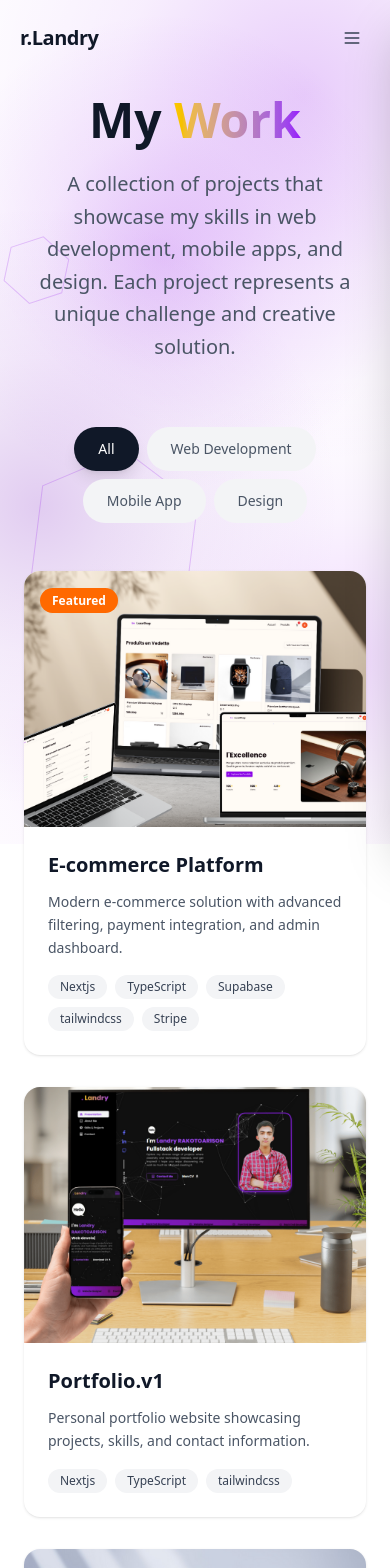
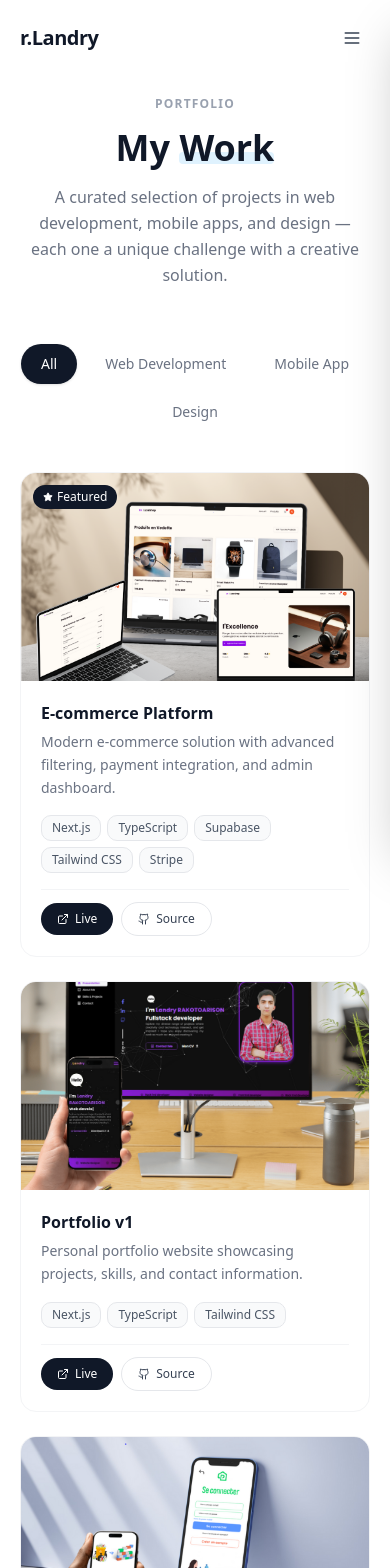
Before and after one commit to rakotoarisonlandry/portfolioV.02, a Next.js app: page /work in a window 390 px wide. Shown: the top 1568 px of the page. Built offline with nearby package versions, Linux system fonts and the light colour scheme.

Commit message:
refactor: enhance Services and Work pages with improved layout, styling, and new components; update project details and descriptions for clarity

```diff
--- a/src/app/services/page.tsx
+++ b/src/app/services/page.tsx
@@ -1,7 +1,8 @@
 "use client";
-import { Button } from "@/components/ui/button";
-import { Code, Smartphone, Globe, Zap, Users } from "lucide-react";
-import { redirect } from "next/navigation";
+
+import Link from "next/link";
+import { Code, Smartphone, Globe, Users, ArrowRight, CheckCircle2 } from "lucide-react";
+
 
 const services = [
   {
@@ -9,105 +10,124 @@ const services = [
     title: "Web Development",
     description:
       "Custom web applications built with modern technologies like React, Next.js, and Node.js.",
-    features: [
-      "Responsive Design",
-      "Performance Optimization",
-      "SEO Friendly",
-      "Modern Frameworks",
-    ],
+    features: ["Responsive Design", "Performance Optimization", "SEO Friendly", "Modern Frameworks"],
   },
   {
     icon: Smartphone,
     title: "Mobile App Development",
     description:
       "Native and cross-platform mobile applications for iOS and Android using React Native and Flutter.",
-    features: [
-      "Cross-platform",
-      "Native Performance",
-      "App Store Deployment",
-      "Push Notifications",
-    ],
+    features: ["Cross-platform", "Native Performance", "App Store Deployment", "Push Notifications"],
   },
   {
     icon: Globe,
     title: "E-commerce Solutions",
     description:
       "Complete e-commerce platforms with payment integration, inventory management, and analytics.",
-    features: [
-      "Payment Integration",
-      "Inventory Management",
-      "Analytics Dashboard",
-      "Admin Panel",
-    ],
+    features: ["Payment Integration", "Inventory Management", "Analytics Dashboard", "Admin Panel"],
   },
   {
     icon: Users,
     title: "Consulting & Strategy",
     description:
       "Technical consulting and strategic planning for your digital transformation projects.",
-    features: [
-      "Technical Audit",
-      "Strategy Planning",
-      "Team Training",
-      "Best Practices",
-    ],
+    features: ["Technical Audit", "Strategy Planning", "Team Training", "Best Practices"],
   },
 ];
 
+const process = [
+  { step: "01", title: "Discovery", description: "Understanding your goals, requirements, and target audience." },
+  { step: "02", title: "Planning", description: "Creating a detailed project roadmap and timeline." },
+  { step: "03", title: "Design & Build", description: "Bringing your vision to life with clean code and beautiful design." },
+  { step: "04", title: "Launch & Support", description: "Deploying your project and providing ongoing support." },
+];
+
+
 export default function ServicesPage() {
   return (
-    <div className="pt-24 pb-16">
-      {/* Hero Section */}
-      <section className="px-6 lg:px-8 mb-16">
-        <div className="max-w-7xl mx-auto text-center">
-          <div className="space-y-6">
-            <h1 className="text-5xl lg:text-6xl font-bold text-gray-900">
-              My <span className="gradient-text">Services</span>
+    <div className="pt-24 pb-0 bg-white">
+
+      <section className="px-5 sm:px-8 lg:px-10 mb-16">
+        <div className="max-w-3xl mx-auto text-center">
+          <p className="text-xs font-semibold tracking-widest text-gray-400 uppercase mb-4">
+            What I offer
+          </p>
+          <h1 className="text-4xl sm:text-5xl font-bold text-gray-900 mb-4">
+            My{" "}
+            <span className="relative inline-block">
+              <span className="relative z-10">Services</span>
+              <span className="absolute inset-x-0 bottom-1 h-3 bg-sky-100 -z-0 rounded" />
+            </span>
           </h1>
-            <p className="text-xl text-gray-600 max-w-3xl mx-auto leading-relaxed">
-              I offer a comprehensive range of digital services to help bring
-              your ideas to life and grow your business online.
+          <p className="text-gray-500 text-base leading-relaxed max-w-2xl mx-auto">
+            A comprehensive range of digital services to bring your ideas to life
+            and grow your business online.
           </p>
-          </div>
         </div>
       </section>
 
-      {/* Services Grid */}
-      <section className="px-6 lg:px-8 mb-20">
-        <div className="max-w-7xl mx-auto">
-          <div className="grid md:grid-cols-2 lg:grid-cols-3 gap-8">
-            {services.map((service) => (
+      <section className="px-5 sm:px-8 lg:px-10 mb-20">
+        <div className="max-w-6xl mx-auto grid sm:grid-cols-2 gap-5">
+          {services.map(({ icon: Icon, title, description, features }) => (
             <div
-                key={service.title}
-                className="bg-white border border-gray-200 rounded-2xl p-8 hover:shadow-xl transition-all duration-300 group"
+              key={title}
+              className="group rounded-2xl border border-gray-100 bg-white p-6 sm:p-7 hover:shadow-lg hover:-translate-y-0.5 transition-all duration-300"
             >
-                <div className="mb-6">
-                  <div className="w-16 h-16 accent-bg rounded-2xl flex items-center justify-center mb-4 group-hover:scale-110 transition-transform duration-300">
-                    <service.icon className="text-white" size={28} />
+              {/* Icon */}
+              <span className="inline-flex items-center justify-center w-11 h-11 rounded-xl bg-gray-900 mb-5 group-hover:scale-105 transition-transform duration-300">
+                <Icon size={20} className="text-white" />
+              </span>
+
+              <h3 className="text-lg font-bold text-gray-900 mb-2">{title}</h3>
+              <p className="text-gray-500 text-sm leading-relaxed mb-5">{description}</p>
+
+              <div className="space-y-2">
+                <p className="text-xs font-semibold text-gray-400 uppercase tracking-wider mb-3">
+                  What's included
+                </p>
+                {features.map((f) => (
+                  <div key={f} className="flex items-center gap-2.5">
+                    <CheckCircle2 size={14} className="text-emerald-500 shrink-0" />
+                    <span className="text-sm text-gray-600">{f}</span>
                   </div>
-                  <h3 className="text-2xl font-bold text-gray-900 mb-3">
-                    {service.title}
-                  </h3>
-                  <p className="text-gray-600 leading-relaxed mb-6">
-                    {service.description}
+                ))}
+              </div>
+            </div>
+          ))}
+        </div>
+      </section>
+
+      <section className="px-5 sm:px-8 lg:px-10 py-20 bg-gray-50">
+        <div className="max-w-5xl mx-auto">
+          <div className="text-center mb-14">
+            <p className="text-xs font-semibold tracking-widest text-gray-400 uppercase mb-3">
+              How it works
+            </p>
+            <h2 className="text-3xl sm:text-4xl font-bold text-gray-900 mb-3">
+              My{" "}
+              <span className="relative inline-block">
+                <span className="relative z-10">Process</span>
+                <span className="absolute inset-x-0 bottom-1 h-3 bg-sky-100 -z-0 rounded" />
+              </span>
+            </h2>
+            <p className="text-gray-500 text-sm max-w-xl mx-auto leading-relaxed">
+              A structured approach to ensure your project is delivered on time and exceeds expectations.
             </p>
           </div>
 
-                <div className="space-y-4 mb-6">
-                  <h4 className="font-semibold text-gray-900">
-                    What&apos;s included:
-                  </h4>
-                  <ul className="space-y-2">
-                    {service.features.map((feature) => (
-                      <li
-                        key={feature}
-                        className="flex items-center text-sm text-gray-600"
-                      >
-                        <div className="w-2 h-2 bg-orange-500 rounded-full mr-3 flex-shrink-0" />
-                        {feature}
-                      </li>
-                    ))}
-                  </ul>
+          <div className="grid sm:grid-cols-2 lg:grid-cols-4 gap-6">
+            {process.map(({ step, title, description }, i) => (
+              <div key={step} className="relative">
+                {/* connector line */}
+                {i < process.length - 1 && (
+                  <span className="hidden lg:block absolute top-5 left-[calc(100%-1rem)] w-8 h-px bg-gray-200 z-0" />
+                )}
+                <div className="flex flex-col items-center text-center">
+                  <span className="flex items-center justify-center w-10 h-10 rounded-full bg-gray-900 text-white text-sm font-bold mb-4 z-10">
+                    {step}
+                  </span>
+                  <h3 className="font-bold text-gray-900 text-sm mb-1.5">{title}</h3>
+                  <p className="text-gray-500 text-xs leading-relaxed">{description}</p>
                 </div>
               </div>
             ))}
@@ -115,85 +135,32 @@ export default function ServicesPage() {
         </div>
       </section>
 
-      {/* Process Section */}
-      <section className="px-6 lg:px-8 mb-20 bg-transparent py-20">
-        <div className="max-w-7xl mx-auto">
-          <div className="text-center mb-16">
-            <h2 className="text-4xl font-bold text-gray-900 mb-4">
-              My Process
+      <section className="px-5 sm:px-8 lg:px-10 py-20 bg-gray-900">
+        <div className="max-w-3xl mx-auto text-center">
+          <p className="text-xs font-semibold tracking-widest text-gray-500 uppercase mb-4">
+            Let's build together
+          </p>
+          <h2 className="text-3xl sm:text-4xl font-bold text-white mb-4">
+            Ready to start your project?
           </h2>
-            <p className="text-gray-600 max-w-2xl mx-auto">
-              A structured approach to ensure your project is delivered on time
-              and exceeds expectations.
+          <p className="text-gray-400 text-base leading-relaxed mb-8 max-w-xl mx-auto">
+            Let's discuss your ideas and create something remarkable together.
+            I'm here to help you succeed.
           </p>
-          </div>
-
-          <div className="grid md:grid-cols-2 lg:grid-cols-4 gap-8">
-            {[
-              {
-                step: "01",
-                title: "Discovery",
-                description:
-                  "Understanding your goals, requirements, and target audience.",
-              },
-              {
-                step: "02",
-                title: "Planning",
-                description:
-                  "Creating a detailed project roadmap and timeline.",
-              },
-              {
-                step: "03",
-                title: "Design & Development",
-                description:
-                  "Bringing your vision to life with clean code and beautiful design.",
-              },
-              {
-                step: "04",
-                title: "Launch & Support",
-                description:
-                  "Deploying your project and providing ongoing support.",
-              },
-            ].map((phase) => (
-              <div key={phase.step} className="text-center">
-                <div className="w-16 h-16 accent-bg rounded-full flex items-center justify-center text-white font-bold text-xl mx-auto mb-4">
-                  {phase.step}
-                </div>
-                <h3 className="text-xl font-bold text-gray-900 mb-3">
-                  {phase.title}
-                </h3>
-                <p className="text-gray-600">{phase.description}</p>
-              </div>
-            ))}
-          </div>
-        </div>
-      </section>
-
-      {/* CTA Section */}
-      <section className="px-6 lg:px-8">
-        <div className="max-w-4xl mx-auto text-center">
-          <div className="bg-gradient-to-r from-orange-50 to-yellow-50 rounded-3xl p-12">
-            <h2 className="text-3xl font-bold text-gray-900 mb-4">
-              Ready to Start Your Project?
-            </h2>
-            <p className="text-gray-600 mb-8 max-w-2xl mx-auto">
-              Let&apos;s discuss your ideas and create something amazing
-              together. I&apos;m here to help you succeed.
-            </p>
-            <div className="flex flex-col sm:flex-row gap-4 justify-center">
-              <Button
-                onClick={() => redirect("/")}
-                className="text-gradient text-white px-8 py-4 rounded-full font-semibold hover:shadow-lg transition-all duration-300"
+          <div className="flex flex-col sm:flex-row gap-3 justify-center">
+            <Link
+              href="/contact"
+              className="inline-flex items-center justify-center gap-2 px-6 py-3 rounded-full bg-white text-gray-900 text-sm font-semibold hover:bg-gray-100 hover:-translate-y-px transition-all duration-200"
             >
               Get Started
-              </Button>
-              <Button
-                onClick={() => redirect("/")}
-                className="border-2 border-gray-300 text-gray-700 px-8 py-4 rounded-full font-semibold hover:border-gray-400 transition-all duration-300"
+              <ArrowRight size={15} />
+            </Link>
+            <Link
+              href="/work"
+              className="inline-flex items-center justify-center gap-2 px-6 py-3 rounded-full border border-gray-700 text-white text-sm font-semibold hover:border-gray-500 hover:-translate-y-px transition-all duration-200"
             >
               View Portfolio
-              </Button>
-            </div>
+            </Link>
           </div>
         </div>
       </section>
--- a/src/app/work/page.tsx
+++ b/src/app/work/page.tsx
@@ -1,8 +1,11 @@
 "use client";
 
 import { useState } from "react";
-import { ProjectCard } from "@/components/ui/project-card";
-import { FilterTabs } from "@/components/ui/filter-tabs";
+import { ExternalLink, Github, Star } from "lucide-react";
+import Image from "next/image";
+import Link from "next/link";
+
+// ─── Data ────────────────────────────────────────────────────────────────────
 
 const projects = [
   {
@@ -11,7 +14,7 @@ const projects = [
     description:
       "Modern e-commerce solution with advanced filtering, payment integration, and admin dashboard.",
     image: "/assets/e-commerce.png",
-    tags: ["Nextjs", "TypeScript", "Supabase", "tailwindcss", "Stripe"],
+    tags: ["Next.js", "TypeScript", "Supabase", "Tailwind CSS", "Stripe"],
     category: ["Web Development", "Design"],
     liveUrl: "https://ln-techparadise.vercel.app/",
     githubUrl: "https://github.com/rakotoarisonlandry/Tech-Paradise",
@@ -19,70 +22,63 @@ const projects = [
   },
   {
     id: 2,
-    title: "Portfolio.v1",
+    title: "Portfolio v1",
     description:
       "Personal portfolio website showcasing projects, skills, and contact information.",
     image: "/assets/portfoliov1.png",
-    tags: ["Nextjs", "TypeScript", "tailwindcss"],
+    tags: ["Next.js", "TypeScript", "Tailwind CSS"],
     category: ["Web Development", "Design"],
     liveUrl: "https://landryportfolio.onrender.com/",
     githubUrl: "https://github.com/rakotoarisonlandry/Plastikoo_Front",
   },
   {
     id: 3,
-    title: "Mobile Plastikoo App",
+    title: "Mobile Plastikôo App",
     description:
-      "Secure mobile banking application with biometric authentication and real-time transactions.",
+      "Cross-platform mobile app for plastic waste collection with reward system and community engagement.",
     image: "/assets/mobileapk.png",
-    tags: ["React Native", "Mysql", "TypeScript"],
+    tags: ["React Native", "MySQL", "TypeScript"],
     category: "Mobile App",
   },
   {
     id: 4,
-    title: "Plastikoo plateform",
+    title: "Plastikôo Platform",
     description:
       "Web platform for managing plastic waste collection, recycling processes, and user engagement.",
     image: "/assets/plastikoofront.png",
     liveUrl: "https://plastikoo.mg/",
-    tags: ["Figma", "Illustrator", "Branding"],
+    tags: ["Next.js", "Node.js", "Tailwind CSS"],
     category: "Web Development",
   },
   {
     id: 5,
-    title: "Portfolio.v2",
+    title: "Portfolio v2",
     description:
-      "Redesigned personal portfolio with enhanced UI/UX and responsive design.",
+      "Redesigned personal portfolio with enhanced UI/UX and fully responsive design.",
     image: "/assets/portfolioV2.png",
-    tags: ["NextJs", "", "TypeScript", "tailwindcss"],
+    tags: ["Next.js", "TypeScript", "Tailwind CSS"],
     liveUrl: "https://landrybrigea.vercel.app/",
     githubUrl: "https://github.com/rakotoarisonlandry/Portfolio.v2",
     category: ["Web Development", "Design"],
   },
   {
     id: 6,
-    title: "E-tatasiaka Apk & Web",
+    title: "E-Tatasiaka — Chat App",
     description:
-      "Chat application with real-time messaging, multimedia sharing, and group chats.",
+      "Real-time messaging app with multimedia sharing, group chats, and cross-platform support.",
     image: "/assets/e-tatasiaka.png",
-    tags: [
-      "Nextjs",
-      "React Native",
-      "TypeScript",
-      "tailwindcss",
-      "supabase",
-      "Prisma",
-    ],
+    tags: ["Next.js", "React Native", "TypeScript", "Supabase", "Prisma"],
     category: ["Design"],
     githubUrl: "https://github.com/rakotoarisonlandry/tatasiaka/",
   },
   {
     id: 7,
-    title: "Automated Metropolitan Traffic Management",
+    title: "Metropolitan Traffic Management",
     liveUrl: "https://petri-network-simulation.vercel.app/",
     description:
-      "Using Petri nets to model, simulate and optimize urban transport flows with 5 interconnected stations and 3 automated trains.",
+      "Petri net simulation to model and optimize urban transport flows with 5 stations and 3 automated trains.",
     image: "/assets/petri.png",
-    tags: ["Nextjs"],
+    tags: ["Next.js"],
     category: ["Web Development", "Design"],
     githubUrl: "https://github.com/rakotoarisonlandry/petri-network-simulation",
   },
@@ -90,66 +86,170 @@ const projects = [
 
 const categories = ["All", "Web Development", "Mobile App", "Design"];
 
+// ─── ProjectCard ─────────────────────────────────────────────────────────────
+
+function ProjectCard({
+  title,
+  description,
+  image,
+  tags,
+  liveUrl,
+  githubUrl,
+  featured,
+}: {
+  title: string;
+  description: string;
+  image: string;
+  tags: string[];
+  liveUrl?: string;
+  githubUrl?: string;
+  featured?: boolean;
+}) {
+  return (
+    <div className="group relative flex flex-col rounded-2xl border border-gray-100 bg-white overflow-hidden hover:shadow-lg hover:-translate-y-0.5 transition-all duration-300">
+      {/* Image */}
+      <div className="relative h-52 sm:h-60 bg-gray-50 overflow-hidden">
+        <Image
+          src={image}
+          alt={title}
+          fill
+          className="object-cover group-hover:scale-105 transition-transform duration-500"
+        />
+        {featured && (
+          <span className="absolute top-3 left-3 flex items-center gap-1 px-2.5 py-1 bg-gray-900 text-white text-xs font-medium rounded-full">
+            <Star size={10} fill="white" />
+            Featured
+          </span>
+        )}
+      </div>
+
+      {/* Body */}
+      <div className="flex flex-col flex-1 p-5">
+        <h3 className="font-bold text-gray-900 text-base mb-1.5">{title}</h3>
+        <p className="text-gray-500 text-sm leading-relaxed mb-4 flex-1">{description}</p>
+
+        {/* Tags */}
+        <div className="flex flex-wrap gap-1.5 mb-4">
+          {tags.filter(Boolean).map((tag) => (
+            <span
+              key={tag}
+              className="px-2.5 py-1 bg-gray-50 border border-gray-200 text-gray-600 text-xs font-medium rounded-lg"
+            >
+              {tag}
+            </span>
+          ))}
+        </div>
+
+        {/* Links */}
+        {(liveUrl || githubUrl) && (
+          <div className="flex items-center gap-2 pt-3 border-t border-gray-100">
+            {liveUrl && (
+              <Link
+                href={liveUrl}
+                target="_blank"
+                rel="noopener noreferrer"
+                className="inline-flex items-center gap-1.5 px-4 py-2 bg-gray-900 text-white text-xs font-medium rounded-full hover:bg-gray-700 transition-colors"
+              >
+                <ExternalLink size={12} />
+                Live
+              </Link>
+            )}
+            {githubUrl && (
+              <Link
+                href={githubUrl}
+                target="_blank"
+                rel="noopener noreferrer"
+                className="inline-flex items-center gap-1.5 px-4 py-2 border border-gray-200 text-gray-700 text-xs font-medium rounded-full hover:bg-gray-50 transition-colors"
+              >
+                <Github size={12} />
+                Source
+              </Link>
+            )}
+          </div>
+        )}
+      </div>
+    </div>
+  );
+}
+
+// ─── Page ────────────────────────────────────────────────────────────────────
+
 export default function WorkPage() {
   const [activeCategory, setActiveCategory] = useState("All");
 
-  const filteredProjects =
+  const filtered =
     activeCategory === "All"
       ? projects
-      : projects.filter((project) =>
-          Array.isArray(project.category)
-            ? project.category.includes(activeCategory)
-            : project.category === activeCategory,
+      : projects.filter((p) =>
+          Array.isArray(p.category)
+            ? p.category.includes(activeCategory)
+            : p.category === activeCategory
         );
+
   return (
-    <div className="pt-24 pb-16">
-      {/* Hero Section */}
-      <section className="px-6 lg:px-8 mb-16">
-        <div className="max-w-7xl mx-auto text-center">
-          <div className="space-y-6">
-            <h1 className="text-5xl lg:text-6xl font-bold text-gray-900">
-              My <span className="gradient-text">Work</span>
+    <div className="pt-24 pb-20 bg-white">
+      {/* Hero */}
+      <section className="px-5 sm:px-8 lg:px-10 mb-14">
+        <div className="max-w-3xl mx-auto text-center">
+          <p className="text-xs font-semibold tracking-widest text-gray-400 uppercase mb-4">
+            Portfolio
+          </p>
+          <h1 className="text-4xl sm:text-5xl font-bold text-gray-900 mb-4">
+            My{" "}
+            <span className="relative inline-block">
+              <span className="relative z-10">Work</span>
+              <span className="absolute inset-x-0 bottom-1 h-3 bg-sky-100 -z-0 rounded" />
+            </span>
           </h1>
-            <p className="text-xl text-gray-600 max-w-3xl mx-auto leading-relaxed">
-              A collection of projects that showcase my skills in web
-              development, mobile apps, and design. Each project represents a
-              unique challenge and creative solution.
+          <p className="text-gray-500 text-base leading-relaxed max-w-2xl mx-auto">
+            A curated selection of projects in web development, mobile apps, and design —
+            each one a unique challenge with a creative solution.
           </p>
-          </div>
         </div>
       </section>
 
-      {/* Filter Tabs */}
-      <section className="px-6 lg:px-8">
-        <div className="max-w-7xl mx-auto">
-          <FilterTabs
-            categories={categories}
-            activeCategory={activeCategory}
-            onCategoryChange={setActiveCategory}
-          />
+      {/* Filter tabs */}
+      <section className="px-5 sm:px-8 lg:px-10 mb-10">
+        <div className="max-w-6xl mx-auto flex flex-wrap justify-center gap-2">
+          {categories.map((cat) => (
+            <button
+              key={cat}
+              onClick={() => setActiveCategory(cat)}
+              className={`px-5 py-2.5 rounded-full text-sm font-medium transition-all duration-200 ${
+                activeCategory === cat
+                  ? "bg-gray-900 text-white shadow"
+                  : "text-gray-500 hover:text-gray-800 hover:bg-gray-100"
+              }`}
+            >
+              {cat}
+            </button>
+          ))}
         </div>
       </section>
 
-      {/* Projects Grid */}
-      <section className="px-6 lg:px-8">
-        <div className="max-w-7xl mx-auto">
-          <div className="grid md:grid-cols-2 lg:grid-cols-2 gap-8">
-            {filteredProjects.map((project) => (
+      {/* Grid */}
+      <section className="px-5 sm:px-8 lg:px-10">
+        <div className="max-w-6xl mx-auto">
+          {filtered.length === 0 ? (
+            <p className="text-center text-gray-400 py-20">No projects in this category yet.</p>
+          ) : (
+            <div className="grid sm:grid-cols-2 gap-6">
+              {filtered.map((p) => (
                 <ProjectCard
-                key={project.id}
-                title={project.title}
-                description={project.description}
-                image={project.image}
-                tags={project.tags}
-                liveUrl={project.liveUrl}
-                githubUrl={project.githubUrl}
-                featured={project.featured}
+                  key={p.id}
+                  title={p.title}
+                  description={p.description}
+                  image={p.image}
+                  tags={p.tags}
+                  liveUrl={p.liveUrl}
+                  githubUrl={p.githubUrl}
+                  featured={p.featured}
                 />
               ))}
             </div>
+          )}
         </div>
       </section>
-
     </div>
   );
 }
```
Lines whose indentation alone changed are shown as unchanged.
